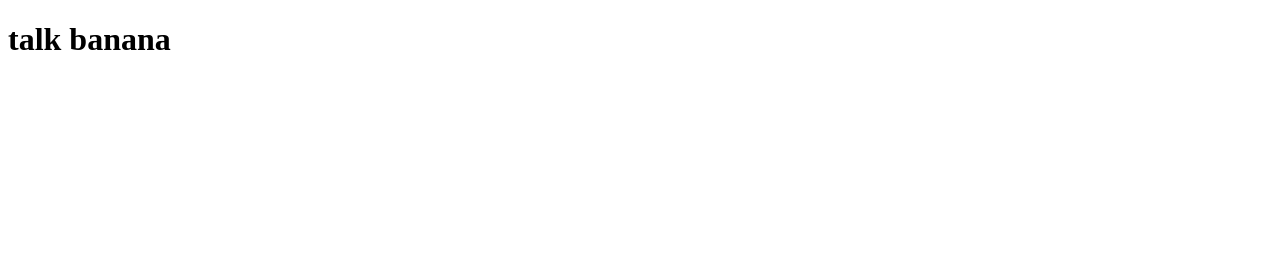
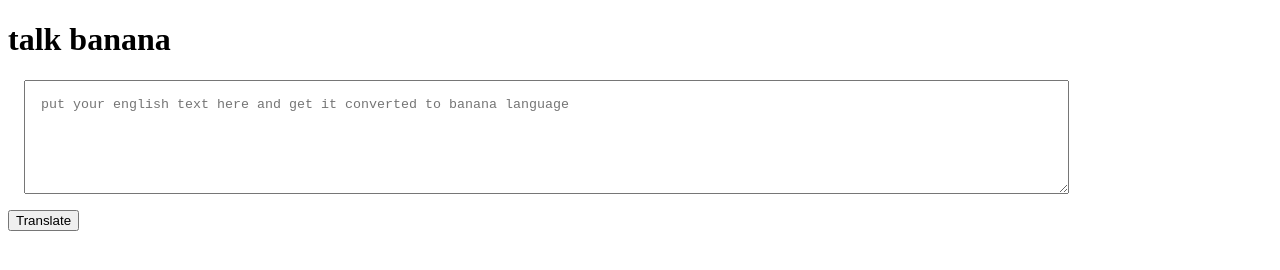
Before and after one commit to mmanjuprasad/banana-speak, a plain HTML site: page index.html in a window 1280 px wide. Drawn offline with Linux system fonts and the light colour scheme.

Commit message:
till exercise three

```diff
--- /dev/null
+++ b/app.js
@@ -0,0 +1,12 @@
+var btnTranslate = document.querySelector("#btn-translate")
+
+var txtInput = document.querySelector("#txt-input")
+
+console.log(txtInput)
+
+function clickHandler() {
+    console.log("clicked");
+    console.log("input",txtInput.value);
+};
+
+btnTranslate.addEventListener("click" ,clickHandler )
--- a/index.html
+++ b/index.html
@@ -5,8 +5,23 @@
     <meta http-equiv="X-UA-Compatible" content="IE=edge">
     <meta name="viewport" content="width=device-width, initial-scale=1.0">
     <title>Banana speak</title>
+    <style>
+        textarea{
+            width: 80%;
+            height: 10vh;
+            display: block;
+            margin: 1rem;
+            padding: 1rem;
+        }
+    </style>
+
 </head>
 <body>
     <h1>talk banana</h1>
+    <textarea
+    id="txt-input"
+    placeholder="put your english text here and get it converted to banana language"></textarea>
+    <button id="btn-translate">Translate</button>
+    <script src="app.js" type="text/javascript"></script>
 </body>
 </html>
```
